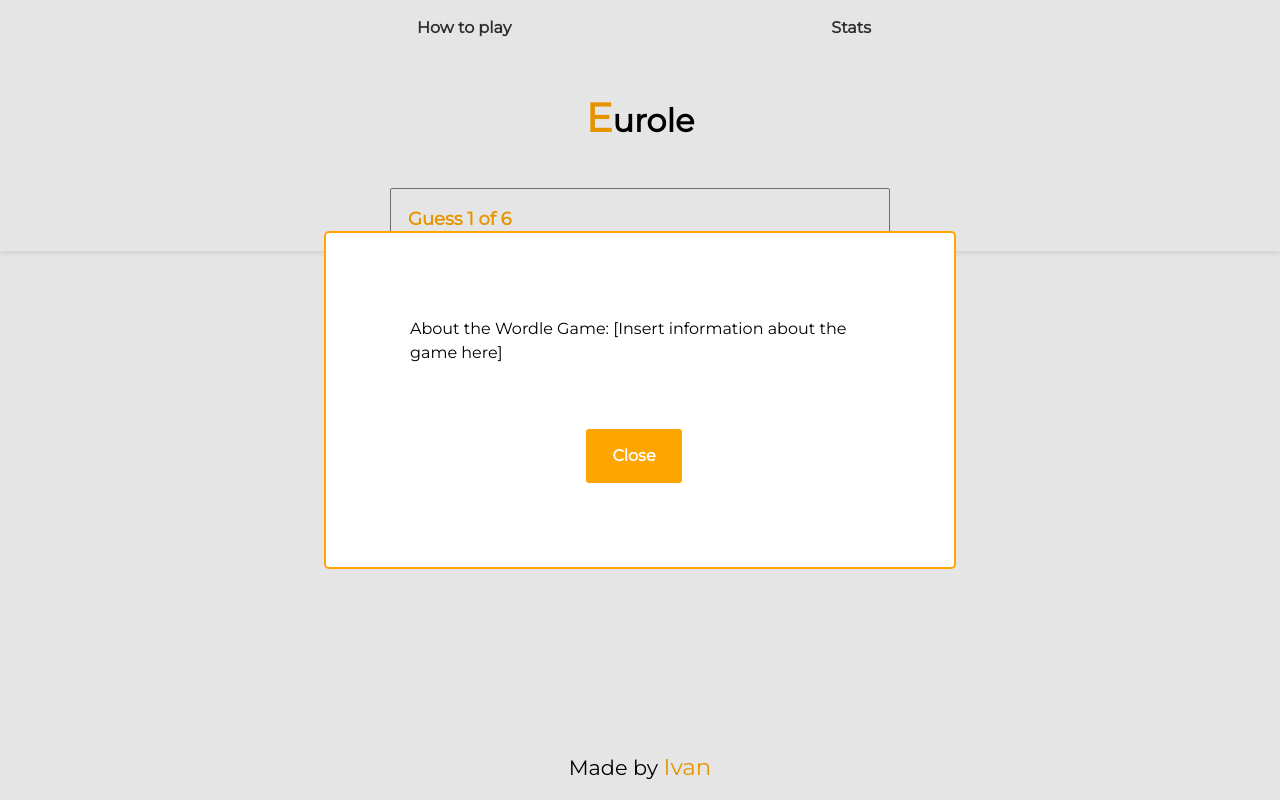
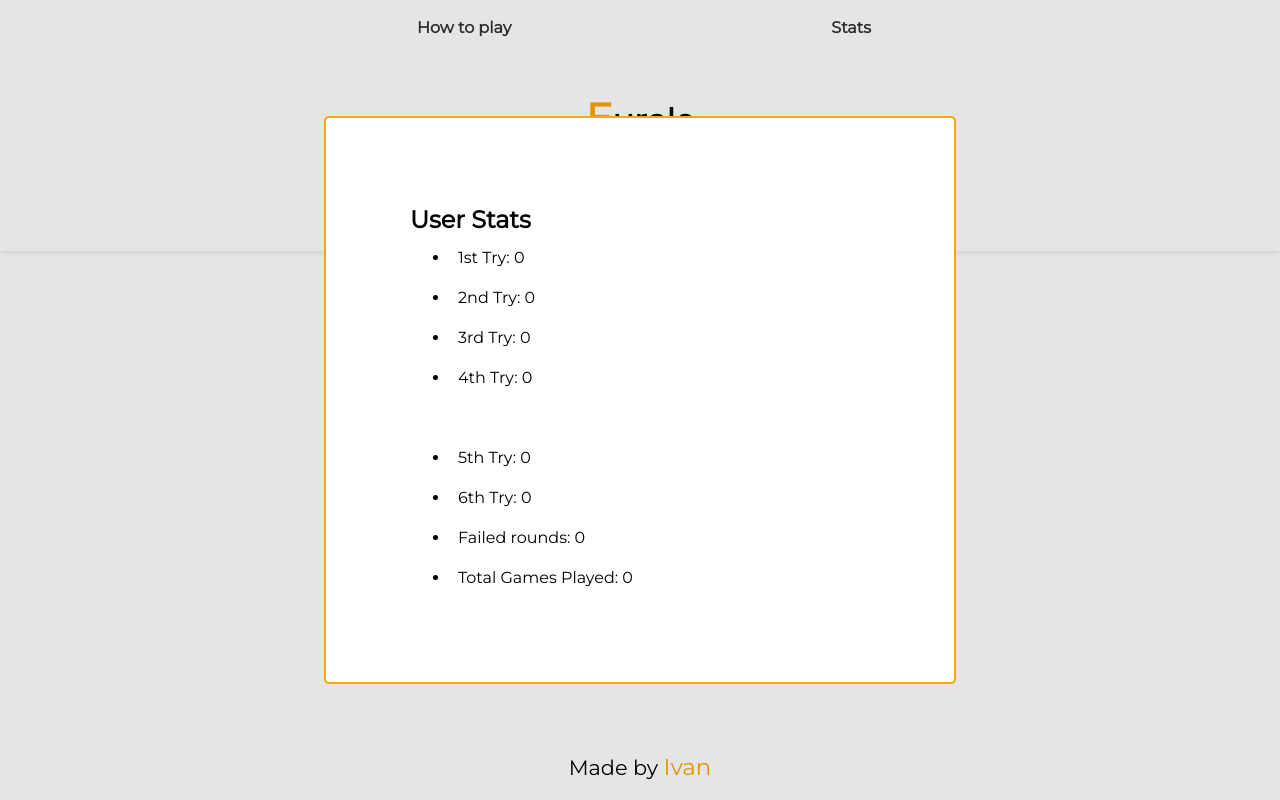
Before and after one commit to ivan00stojanovic/Euroleague-API, a website: page public/index.html in a window 1280 px wide. Both pictures are taken after a click on the link "Stats". Drawn offline with Linux system fonts and the light colour scheme; no server answers.

Commit message:
score tracking successfully implemented using localStorage

```diff
--- a/public/css/style.css
+++ b/public/css/style.css
@@ -163,6 +163,7 @@ dialog {
   box-shadow: inset 6rem 0 0 0 white;
   outline: 1.5px solid orange;
 }
+
 
 h1{
     color: black;
--- a/public/index.html
+++ b/public/index.html
@@ -33,8 +33,17 @@
 
             <dialog id="statsDialog">
                   <div class="dialog-content">
-                        <p>About the Wordle Game: [Insert information about the game here]</p>
-                        <button class="close-btn" onclick="closeDialog('statsDialog')">Close</button>
+                    <h2>User Stats</h2>
+                    <ul>
+                      <li>1st Try: <span id="firstTryCount">0</span></li>
+                      <li>2nd Try: <span id="secondTryCount">0</span></li>
+                      <li>3rd Try: <span id="thirdTryCount">0</span></li>
+                      <li>4th Try: <span id="fourthTryCount">0</span></li>
+                      <li>5th Try: <span id="fifthTryCount">0</span></li>
+                      <li>6th Try: <span id="sixthTryCount">0</span></li>
+                      <li>Failed rounds: <span id="failedCount">0</span></li>
+                      <li>Total Games Played: <span id="totalGamesCount">0</span></li>
+                    </ul>
                     </div>
               </dialog>
             <h1>Eurole</h1>
@@ -114,8 +123,8 @@
     </div>
     <dialog id="correctAnswerDialog">
         <div class="dialog-content">
-            <h2>Congratulations!</h2>
-            <p>You've correctly identified the mystery Euroleague player.</p>
+            <h2 style="margin-bottom: 2rem;">Congratulations!</h2>
+            <p class="congrats-message">Winner displayed here.</p>
             <button onclick="closeDialog('correctAnswerDialog')">Close</button>
         </div>
     </dialog>
@@ -124,7 +133,7 @@
     <dialog id="exceededAttemptsDialog">
         <div class="dialog-content">
             <h2 style="margin-bottom: 2rem;">Game Over</h2>
-            <p>Unfortunately, you've exceeded the maximum number of attempts. Better luck next time!</p>
+            <p>Unfortunately, you didn't manage to get it, better luck next time!</p>
             <p class="center-playerOTD">The correct answer was:</p>
             <span class="playerOTD">Ivan Stojanovic</span>
             <button onclick="closeDialog('exceededAttemptsDialog')">Close</button>
--- a/public/main.js
+++ b/public/main.js
@@ -54,6 +54,7 @@ const guessChecker = (brojac) => {
     console.log('Counter exceeds 6. Opening modal...');
     input.placeholder = `You'll get it next time`;
     input.disabled = true;
+    addToLocalStorage(7)
   }
 };
 
@@ -279,21 +280,71 @@ const compareTeam = (x, y, tdTeam) => {
 }
 
 
-const test = document.querySelector('.body')
+
 
 const isItCorrect = (x, y, tdName) => {
   const name = tdName.querySelector('.generated-name')
   if(x.name == y.name){
+    const congratulationMessage = document.querySelector('.congrats-message')
+    congratsMessage(counter, congratulationMessage, x)
     animateGreen(name)
     window.openDialog('correctAnswerDialog')
     input.disabled = true
     input.placeholder = 'You guessed right!'
     window.closeDialog('exceededAttemptsDialog')
-    console.log(counter)
-    // firstTry++
-    // console.log(firstTry)
+    addToLocalStorage(counter)
   }
 }
+
+let firstTryCounter = document.getElementById('firstTryCount')
+let secondTryCounter = document.getElementById('secondTryCount')
+let thirdTryCounter = document.getElementById('thirdTryCount')
+let fourthTryCounter = document.getElementById('fourthTryCount')
+let fifthTryCounter = document.getElementById('fifthTryCount')
+let sixthTryCounter = document.getElementById('sixthTryCount')
+let failedCounter = document.getElementById('failedCount')
+let totalGamesCounter = document.getElementById('totalGamesCount')
+
+console.log(localStorage)
+
+const scoreTrackerArray = [[firstTryCounter, localStorage.getItem('firstTry'),'firstTry'], [secondTryCounter, localStorage.getItem('secondTry',), 'secondTry'],
+                           [thirdTryCounter, localStorage.getItem('thirdTry'),'thirdTry'], [fourthTryCounter, localStorage.getItem('fourthTry',), 'fourthTry'],
+                           [fifthTryCounter, localStorage.getItem('fifthTry'),'fifthTry'], [sixthTryCounter, localStorage.getItem('sixthTry',), 'sixthTry'],
+                           [failedCounter, localStorage.getItem('failedCount'),'failedCount'], [totalGamesCounter, localStorage.getItem('totalGamesCount'), 'totalGamesCount']
+                          ]
+
+// totalGamesCounter.innerHTML = 7
+const addToLocalStorage = (brojac) => {
+  let temp = Number(scoreTrackerArray[brojac - 1][1]);
+  let tempTotal = Number(scoreTrackerArray[7][1]); // Assuming totalGamesCounter is a DOM element
+  temp++;
+  tempTotal++;
+  localStorage.setItem(scoreTrackerArray[brojac - 1][2], temp);
+  localStorage.setItem(scoreTrackerArray[7][2], tempTotal);
+  // scoreTrackerArray[7][0].innerHTML = tempTotal // Update the totalGamesCounter element
+}
+
+
+const initialize = (keyValue) => {
+  if (localStorage.getItem(keyValue) === null) {
+    localStorage.setItem(keyValue, 0);
+  }
+}
+
+const congratsMessage = (brojac, msg, player) => {
+  brojac <= 1 ? msg.innerHTML = `You've correctly guessed ${player.name}! It took you only one try, nice one!`
+              : msg.innerHTML = `You've correctly guessed ${player.name}! It took you ${counter} guesses :)`
+}
+
+scoreTrackerArray.forEach((el,index) => {
+  initialize(el[2])
+  const temp = Number(el[1])
+  el[0].innerHTML = temp
+})
+// localStorage.clear()
+
+
+fetchPlayers();
 
 const compareFunctionsArray = [compareAge, compareJersey, compareHeight, comparePosition, compareTeam, isItCorrect]
 
@@ -311,19 +362,6 @@ window.closeDialog = function(dialogId) {
   }
 }
 
-let totalGamesCounter = 0
-// let firstTry = 0
-let secondTry = 0
-let thirdTry = 0
-let fourthTry = 0
-let fifthTry = 0
-let sixthTry = 0
-
-Number(localStorage.setItem('firstTry', 0))
-// Fetch players when the page loads
-fetchPlayers();
-// localStorage.clear()
-
 
 // CHECKLIST
 //  Test out giving the user yellow bg's when he's close in a field
```
